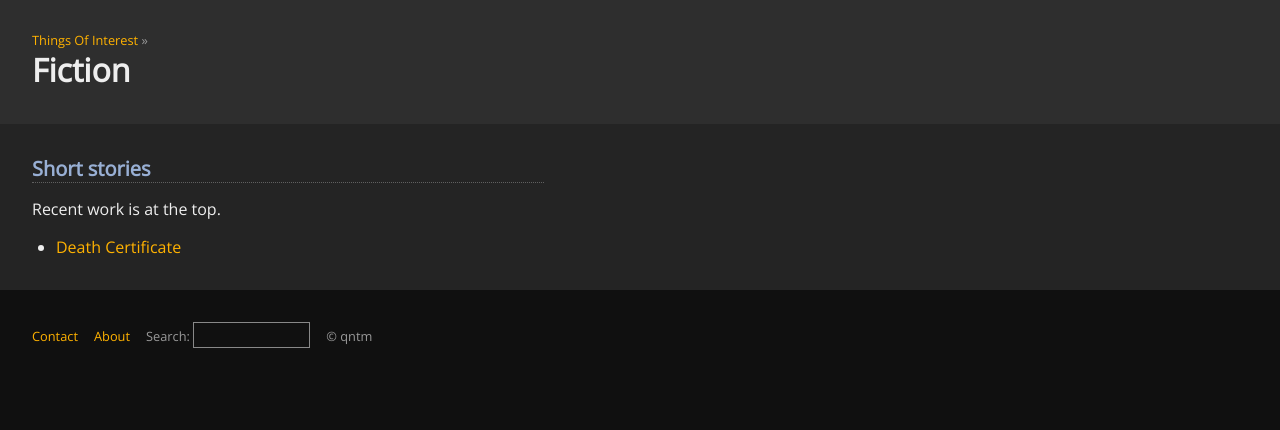
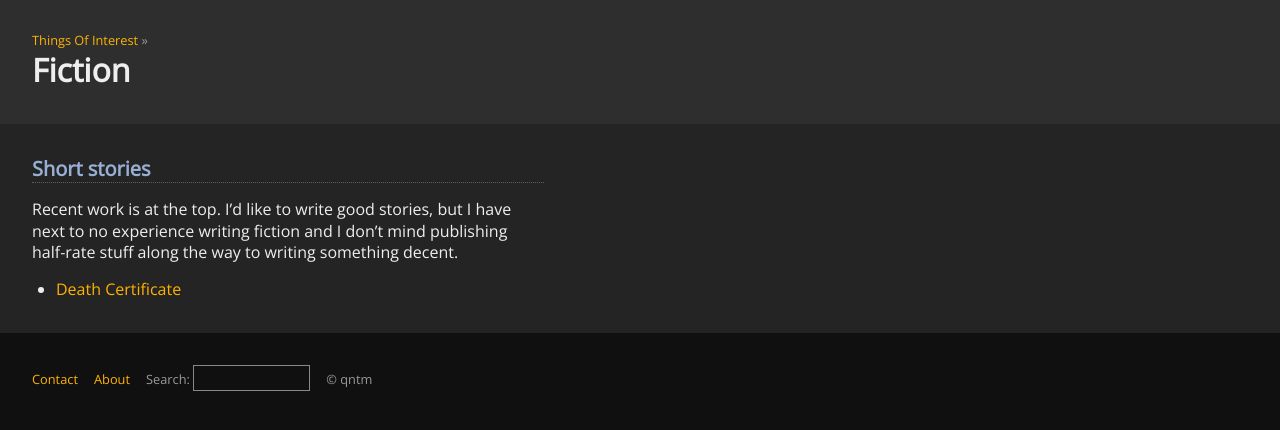
Before and after one commit to wakgill/website, a Jekyll site: the page built from _pages/fiction.md, in a window 1280 px wide. Shown: the top 430 px of the page. Built offline with Jekyll 4.4.1, drawn with Linux system fonts in a browser that asks for light colours; comment, search, counter and statistics services are not loaded.

Commit message:
Update fiction.md

```diff
--- a/_pages/fiction.md
+++ b/_pages/fiction.md
@@ -6,6 +6,7 @@ permalink: fiction
 
 ### Short stories
 
-Recent work is at the top.
+Recent work is at the top. I'd like to write good stories, but I have next to no experience writing fiction and
+I don't mind publishing half-rate stuff along the way to writing something decent.
 
 - [Death Certificate](/)
```
